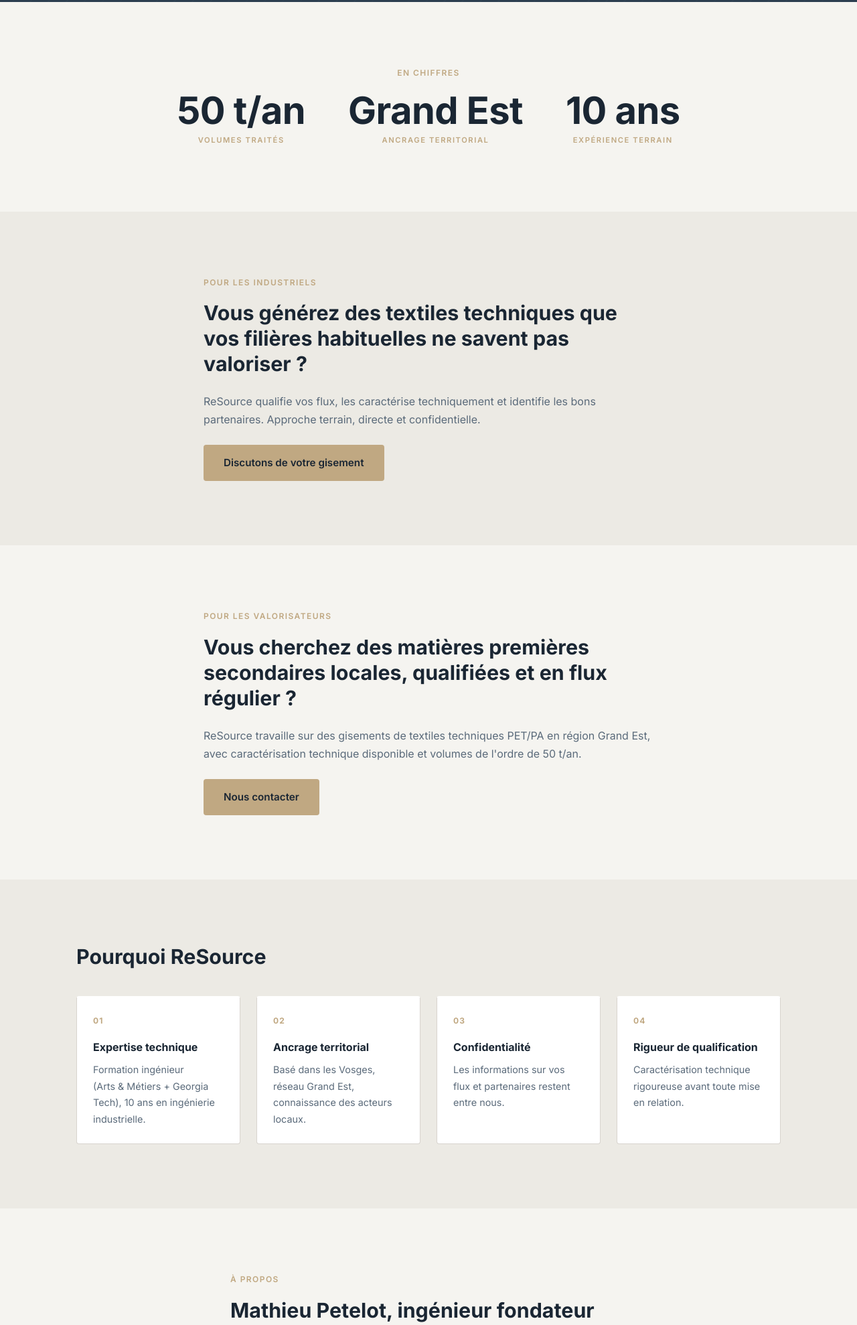
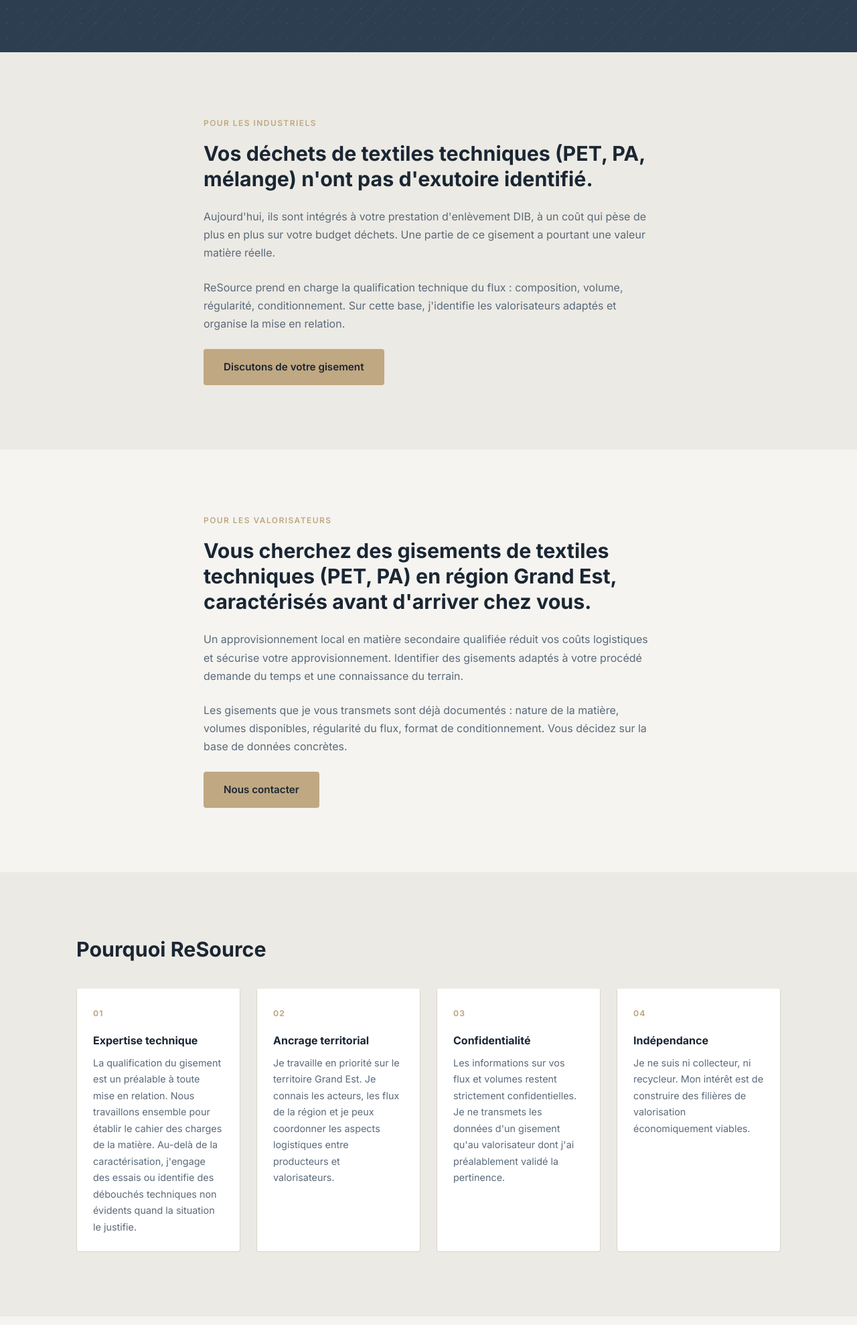
Before and after one commit to MP99RESOURCE/resource-site, a plain HTML site: page index.html in a window 1280 px wide. Shown: the part 570-2548 px from the top of the page at 67% size. Drawn offline with Linux system fonts and the light colour scheme.

Commit message:
Version du 08-06-2026 16h38

```diff
--- a/index.html
+++ b/index.html
@@ -4,7 +4,7 @@
   <meta charset="UTF-8" />
   <meta name="viewport" content="width=device-width, initial-scale=1.0" />
   <title>ReSource — Courtage de textiles techniques industriels | Grand Est</title>
-  <meta name="description" content="ReSource (Red Engineering Solutions) met en relation industriels et valorisateurs de textiles techniques PET et PA en région Grand Est. Flux qualifiés, ancrage territorial, expertise ingénieur." />
+  <meta name="description" content="ReSource qualifie les flux de textiles techniques industriels en Grand Est et organise la mise en relation entre industriels et valorisateurs." />
   <link rel="canonical" href="https://red-engineering.fr" />
   <link rel="stylesheet" href="style.css" />
   <link rel="preconnect" href="https://fonts.googleapis.com" />
@@ -60,7 +60,7 @@
         <li><a href="#valorisateurs">Valorisateurs</a></li>
         <li><a href="#pourquoi">Pourquoi ReSource</a></li>
         <li><a href="#a-propos">À propos</a></li>
-        <li><a href="#ressources">Ressources</a></li>
+        <li><a href="#ressources">Blog et Articles</a></li>
         <li><a href="#contact" class="nav-cta">Contact</a></li>
       </ul>
     </nav>
@@ -71,31 +71,9 @@
     <!-- HERO -->
     <section id="accueil" class="hero" aria-labelledby="hero-heading">
       <div class="container hero-inner">
-        <h1 id="hero-heading">Textiles techniques industriels&nbsp;: du gisement au valorisateur</h1>
-        <p class="hero-sub">ReSource structure des filières de valorisation pour des matières techniques (PET, PA) en région Grand Est — avec rigueur, méthode et ancrage terrain.</p>
+        <h1 id="hero-heading">Textiles techniques industriels&nbsp;: les gisements sont là. Les valorisateurs aussi. La mise en relation qualifiée, non.</h1>
+        <p class="hero-sub">ReSource qualifie les flux industriels en Grand Est et organise la mise en relation avec les valorisateurs adaptés.</p>
         <a href="#contact" class="btn btn-primary">Parlons de votre projet</a>
-      </div>
-    </section>
-
-    <!-- CHIFFRES CLÉS -->
-    <section id="chiffres" class="section" aria-labelledby="chiffres-heading">
-      <div class="container" style="text-align:center;">
-        <div class="section-label">En chiffres</div>
-        <h2 id="chiffres-heading" class="visually-hidden">Chiffres clés de ReSource</h2>
-        <div class="stats">
-          <div class="stat-item">
-            <span class="stat-value">50&nbsp;t/an</span>
-            <span class="stat-label">Volumes traités</span>
-          </div>
-          <div class="stat-item">
-            <span class="stat-value">Grand Est</span>
-            <span class="stat-label">Ancrage territorial</span>
-          </div>
-          <div class="stat-item">
-            <span class="stat-value">10&nbsp;ans</span>
-            <span class="stat-label">Expérience terrain</span>
-          </div>
-        </div>
       </div>
     </section>
 
@@ -103,8 +81,9 @@
     <section id="industriels" class="section section-alt" aria-labelledby="industriels-heading">
       <div class="container section-inner">
         <div class="section-label">Pour les industriels</div>
-        <h2 id="industriels-heading">Vous générez des textiles techniques que vos filières habituelles ne savent pas valoriser&nbsp;?</h2>
-        <p>ReSource qualifie vos flux, les caractérise techniquement et identifie les bons partenaires. Approche terrain, directe et confidentielle.</p>
+        <h2 id="industriels-heading">Vos déchets de textiles techniques (PET, PA, mélange) n'ont pas d'exutoire identifié.</h2>
+        <p>Aujourd'hui, ils sont intégrés à votre prestation d'enlèvement DIB, à un coût qui pèse de plus en plus sur votre budget déchets. Une partie de ce gisement a pourtant une valeur matière réelle.</p>
+        <p>ReSource prend en charge la qualification technique du flux : composition, volume, régularité, conditionnement. Sur cette base, j'identifie les valorisateurs adaptés et organise la mise en relation.</p>
         <a href="#contact" class="btn btn-primary">Discutons de votre gisement</a>
       </div>
     </section>
@@ -113,8 +92,9 @@
     <section id="valorisateurs" class="section" aria-labelledby="valorisateurs-heading">
       <div class="container section-inner">
         <div class="section-label">Pour les valorisateurs</div>
-        <h2 id="valorisateurs-heading">Vous cherchez des matières premières secondaires locales, qualifiées et en flux régulier&nbsp;?</h2>
-        <p>ReSource travaille sur des gisements de textiles techniques PET/PA en région Grand Est, avec caractérisation technique disponible et volumes de l'ordre de 50&nbsp;t/an.</p>
+        <h2 id="valorisateurs-heading">Vous cherchez des gisements de textiles techniques (PET, PA) en région Grand Est, caractérisés avant d'arriver chez vous.</h2>
+        <p>Un approvisionnement local en matière secondaire qualifiée réduit vos coûts logistiques et sécurise votre approvisionnement. Identifier des gisements adaptés à votre procédé demande du temps et une connaissance du terrain.</p>
+        <p>Les gisements que je vous transmets sont déjà documentés : nature de la matière, volumes disponibles, régularité du flux, format de conditionnement. Vous décidez sur la base de données concrètes.</p>
         <a href="#contact" class="btn btn-primary">Nous contacter</a>
       </div>
     </section>
@@ -127,22 +107,22 @@
           <article class="card" aria-labelledby="arg1">
             <div class="card-icon" aria-hidden="true">01</div>
             <h3 id="arg1">Expertise technique</h3>
-            <p>Formation ingénieur (Arts&nbsp;&amp;&nbsp;Métiers + Georgia Tech), 10&nbsp;ans en ingénierie industrielle.</p>
+            <p>La qualification du gisement est un préalable à toute mise en relation. Nous travaillons ensemble pour établir le cahier des charges de la matière. Au-delà de la caractérisation, j'engage des essais ou identifie des débouchés techniques non évidents quand la situation le justifie.</p>
           </article>
           <article class="card" aria-labelledby="arg2">
             <div class="card-icon" aria-hidden="true">02</div>
             <h3 id="arg2">Ancrage territorial</h3>
-            <p>Basé dans les Vosges, réseau Grand Est, connaissance des acteurs locaux.</p>
+            <p>Je travaille en priorité sur le territoire Grand Est. Je connais les acteurs, les flux de la région et je peux coordonner les aspects logistiques entre producteurs et valorisateurs.</p>
           </article>
           <article class="card" aria-labelledby="arg3">
             <div class="card-icon" aria-hidden="true">03</div>
             <h3 id="arg3">Confidentialité</h3>
-            <p>Les informations sur vos flux et partenaires restent entre nous.</p>
+            <p>Les informations sur vos flux et volumes restent strictement confidentielles. Je ne transmets les données d'un gisement qu'au valorisateur dont j'ai préalablement validé la pertinence.</p>
           </article>
           <article class="card" aria-labelledby="arg4">
             <div class="card-icon" aria-hidden="true">04</div>
-            <h3 id="arg4">Rigueur de qualification</h3>
-            <p>Caractérisation technique rigoureuse avant toute mise en relation.</p>
+            <h3 id="arg4">Indépendance</h3>
+            <p>Je ne suis ni collecteur, ni recycleur. Mon intérêt est de construire des filières de valorisation économiquement viables.</p>
           </article>
         </div>
       </div>
@@ -152,17 +132,19 @@
     <section id="a-propos" class="section" aria-labelledby="apropos-heading">
       <div class="container section-inner section-inner--narrow">
         <div class="section-label">À propos</div>
-        <h2 id="apropos-heading">Mathieu Petelot, ingénieur fondateur</h2>
-        <p>Diplômé des Arts&nbsp;&amp;&nbsp;Métiers ParisTech et titulaire d'un Master en Sciences Mécaniques à Georgia Tech (Atlanta), j'ai exercé une dizaine d'années comme ingénieur chef de projets auprès d'industriels variés.</p>
-        <p>Sur le terrain, j'ai constaté un problème récurrent&nbsp;: certains flux de textiles techniques ne trouvent pas preneur dans les filières classiques, tandis que des valorisateurs cherchent des matières locales et qualifiées. ReSource est né de ce constat.</p>
-        <p>Incubé au <strong>Quai Alpha</strong> à Épinal (réseau Quest For Change) depuis septembre&nbsp;2025, le projet est aujourd'hui opérationnel.</p>
+        <h2 id="apropos-heading">Mathieu Petelot</h2>
+        <p>Ingénieur de formation (Arts &amp; Métiers ParisTech, Georgia Tech), j'ai passé une dizaine d'années dans un cabinet de conseils en ingénierie, en tant que chef de projets auprès de clients industriels variés.</p>
+        <p>Sur le terrain, j'ai régulièrement observé le même schéma&nbsp;: des flux de Déchets d'Activité Économique (DAE) partant en Déchet Industriel Banal (DIB) faute d'exutoire identifié, pendant que des valorisateurs cherchaient des gisements locaux qualifiés sans disposer d'un accès structuré à ces flux.</p>
+        <p>Le problème n'était pas un manque de solution, mais l'absence de mise en relation qualifiée entre les deux.</p>
+        <p>J'ai créé le projet ReSource pour combler cet écart. L'approche est applicable à différents flux de matières industrielles&nbsp;: je l'engage aujourd'hui sur les textiles techniques en Grand Est.</p>
+        <p>Je constitue un réseau de partenaires industriels et valorisateurs sur ce territoire. Si vous êtes concerné, je suis disponible pour en discuter. Le projet est incubé au <strong>Quai Alpha</strong> à Épinal depuis septembre&nbsp;2025.</p>
       </div>
     </section>
 
     <!-- RESSOURCES & ACTUALITÉS -->
     <section id="ressources" class="section section-alt" aria-labelledby="ressources-heading">
       <div class="container">
-        <div class="section-label">Ressources &amp; actualités</div>
+        <div class="section-label">Blog et Articles</div>
         <h2 id="ressources-heading">À lire sur ReSource</h2>
         <div class="blog-cards">
 
```
